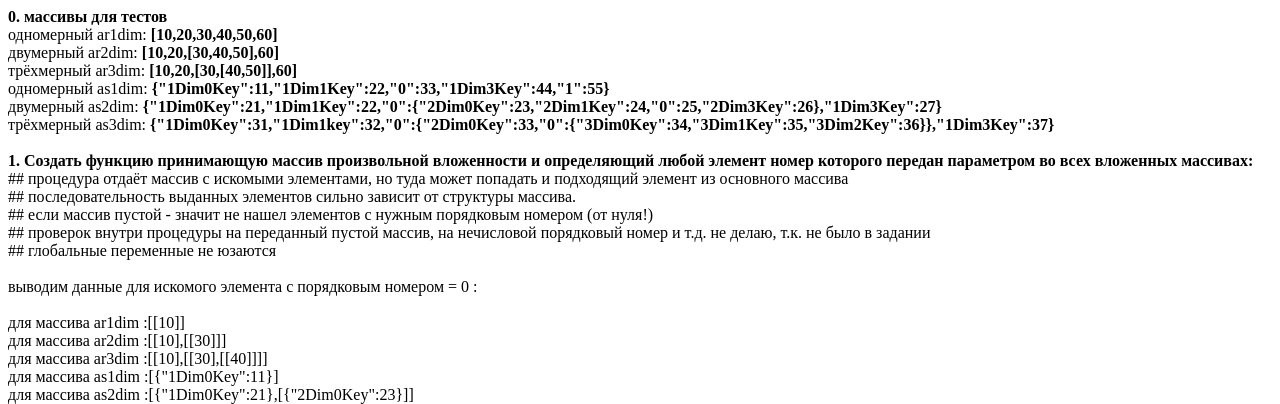
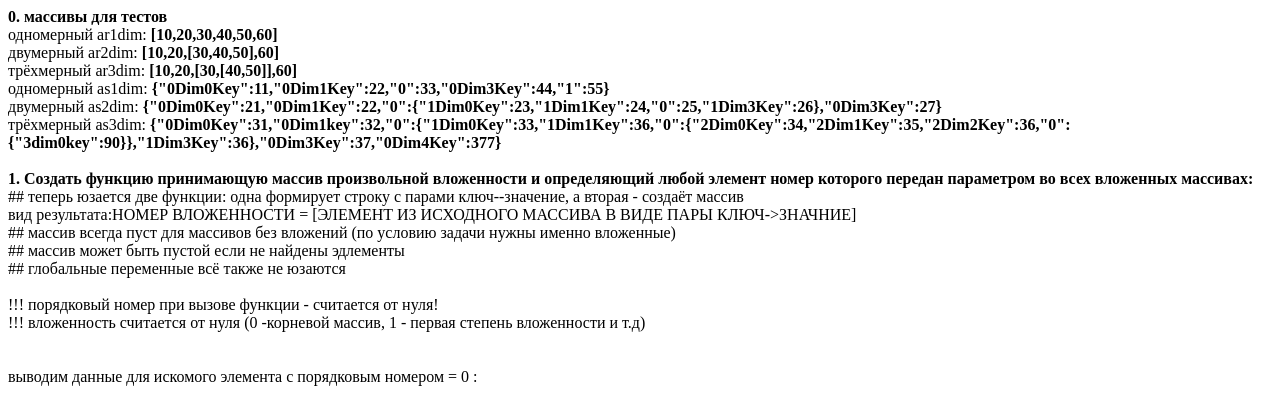
Before and after one commit to TechnoPreacher/hillel, a PHP site: page / in a window 1280 px wide. Shown: the top 404 px of the page. Run offline with PHP 8.4, Linux system fonts and the light colour scheme.

Commit message:
four  homework restor last

```diff
--- a/index.php
+++ b/index.php
@@ -39,37 +39,42 @@ $ar3dim=[
 //явно ассоциативные (сложные)
 
 $as1dim=[
-    '1Dim0Key'=>11,
-    '1Dim1Key'=>22,
+    '0Dim0Key'=>11,
+    '0Dim1Key'=>22,
     33,
-    '1Dim3Key'=>44,
+    '0Dim3Key'=>44,
     55
 ];
 
 $as2dim=[
-    '1Dim0Key'=>21,
-    '1Dim1Key'=> 22,
+    '0Dim0Key'=>21,
+    '0Dim1Key'=> 22,
     [
-        '2Dim0Key'=>23,
-        '2Dim1Key'=>24,
+        '1Dim0Key'=>23,
+        '1Dim1Key'=>24,
         25,
-        '2Dim3Key'=>26
+        '1Dim3Key'=>26
     ],
-   '1Dim3Key'=>27
+   '0Dim3Key'=>27
 ];
 
 $as3dim=[
-    '1Dim0Key'=>31,
-    '1Dim1key'=>32,
+    '0Dim0Key'=>31,
+    '0Dim1key'=>32,
     [
-        '2Dim0Key'=>33,
+        '1Dim0Key'=>33,
+        '1Dim1Key'=>36,
         [
-            '3Dim0Key'=>34,
-            '3Dim1Key'=>35,
-            '3Dim2Key'=>36
-        ]
+            '2Dim0Key'=>34,
+            '2Dim1Key'=>35,
+            '2Dim2Key'=>36,
+            [
+                '3dim0key'=>90]
+        ],
+          '1Dim3Key'=>36,
     ],
-    '1Dim3Key'=>37
+    '0Dim3Key'=>37,
+    '0Dim4Key'=>377
 ];
 
 echo '<b> 0. массивы для тестов </b></br>';
@@ -83,58 +88,93 @@ echo 'трёхмерный as3dim: <b>' . json_encode($as3dim) . '</b></br></br>
 
 //1. Создать функцию принимающую массив произвольной вложенности и определяющий любой элемент номер которого передан параметром во всех вложенных массивах.
 echo '<b>1. Создать функцию принимающую массив произвольной вложенности и определяющий любой элемент номер которого передан параметром во всех вложенных массивах: </b></br>';
-//теперь функция рекурсивно формирует  массив элементов с индексом $index, найденных во всех вложенных масивах
-//глобальные переменные не юзаются
 
-function someElement(array $arr, int $index): array
+//ищет элементы по порядковому номеру и формирует строку из них вида ключ-->значение
+//тут же третим параметров вызова номер вложенности (от нуля)
+function someElement(array $arr2, int $index2, int $dim=0): string
 {
-    $fullArr = array();
-    $i=0; //нужна чтоб получать порядковый номер элемента, не завязываясь на содержимое ключа
-    foreach ($arr as $k=>$v)//бежим циклом, ключ нужен, чтоб залить в результирующий массив
+    $s = "";
+    $i = 0;
+    foreach ($arr2 as $k => $v)
     {
-        if (is_array($v))//наткнулся на вложенный
+        if (is_array($v))
         {
-            $fullArr[]=someElement($v, $index);//рекурсия и + к имеющемуся массиву
+            $s = $s . someElement($v, $index2,$dim+1);
         }
         else
-        {
-            if ($i==$index) //если текущий элемент имеет порядковый номер, равный переданному
+            if ($index2 == $i)
             {
-                $fullArr[]=[$k=>$v];//добавляю новюую пару ключ-значение в имеющийся массив
+                $s = $s  . "->". $k . "->" . $v ."->". $dim;
             }
-        }
-        $i++;//следующий индекс
+        $i++;
     }
- return $fullArr;//сформированный массив уходит в выдачу
+
+    return $s;
 }
 
+function resultFormat(array $arr, int $index):array
+{
+    $c=array();
+    $b=someElement($arr, $index);
+    if (strlen($b)>0)
+    {
+        $b = substr($b, 2);
+        $b = explode("->", $b);
+        $z = 0;
+        for ($i = 0; $i < count($b); $i = $i + 3)
+        {
+       if ($b[$i+2]<>0) //отбрасываю корневые элементы
+       {
+           $c[$b[$i + 2]] = [$b[$i] => $b[$i + 1]];
+           $z++;
+       }
+       }
+       // return $c;
+
+    }
+   // else
+    {
+        return $c;
+    }
+}
+
+
+
 echo '
-## процедура отдаёт массив с искомыми элементами, но туда может попадать и подходящий элемент из основного массива </br>
-## последовательность выданных элементов сильно зависит от структуры массива. </br>
-## если массив пустой - значит не нашел элементов с нужным порядковым номером (от нуля!)</br>
-## проверок внутри процедуры на переданный пустой массив, на нечисловой порядковый номер и т.д. не делаю, т.к. не было в задании </br>
-## глобальные переменные не юзаются </br>
+## теперь юзается две функции: одна формирует строку с парами ключ--значение, а вторая - создаёт массив</br>
+вид результата:НОМЕР ВЛОЖЕННОСТИ = [ЭЛЕМЕНТ ИЗ ИСХОДНОГО МАССИВА В ВИДЕ ПАРЫ КЛЮЧ->ЗНАЧНИЕ]  </br>
+## массив всегда пуст для массивов без вложений (по условию задачи нужны именно вложенные)  </br>
+## массив может быть пустой если не найдены эдлементы </br>
+## глобальные переменные всё также не юзаются</br></br>
+
+!!! порядковый номер при вызове функции - считается от нуля!</br>
+!!! вложенность считается от нуля (0 -корневой массив, 1 - первая степень вложенности и т.д) </br></br>
+
 ';
 
 //много текста для проверки процедуры с разными массивами:
 //индексы меняются от 0 до 6 чтоб показать как вырождаются результаты
-for ($indexPos=0; $indexPos<7; $indexPos++)
+
+for ($indexPos=0; $indexPos<5; $indexPos++)
 {
    echo "</br> выводим данные для искомого элемента с порядковым номером = $indexPos : </br></br>";
     //с масисвами $ar1dim, $ar2dim, $ar3dim
     for ($i = 1; $i < 4; $i++)
     {
         $arr = 'ar' . $i . 'dim';//имя переменной переменной для внутрицикловой обработки
-        echo 'для массива ' . 'ar' . $i . 'dim :' . json_encode(someElement(${$arr}, $indexPos)) . '</br>';
+  echo 'для массива ' . 'ar' . $i . 'dim :' . json_encode(resultFormat(${$arr}, $indexPos)) . '</br>';
     }
     //с масисвами $as1dim, $as2dim, $as3dim
     for ($i = 1; $i < 4; $i++)
     {
         $arr = 'as' . $i . 'dim';//имя переменной переменной для внутрицикловой обработки
-        echo 'для массива ' . 'as' . $i . 'dim :' . json_encode(someElement(${$arr}, $indexPos)) . '</br>';
+     echo 'для массива ' . 'as' . $i . 'dim :' . json_encode(resultFormat(${$arr}, $indexPos)) . '</br>';
     }
+  //
+   //
+}
 
-}
+
 
 
 //2. Создать функцию которая считает все буквы b в переданной строке, в случае если передается не строка функция должна возвращать false
```
Also changed, not shown: readme.md.
